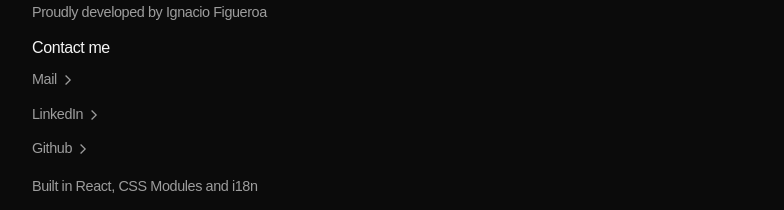
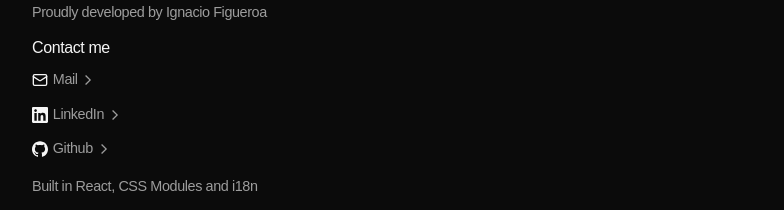
Before and after one commit to figueroaignacio/portfolio, a React (Vite) app: page / in a window 1280 px wide. Shown: the part 1401-1611 px from the top of the page, without its empty margins (240-1024 px from the left). Built offline with nearby package versions, Linux system fonts and the light colour scheme.

Commit message:
style(components): adding icons to the footer links

```diff
--- a/src/components/Footer/Footer.module.css
+++ b/src/components/Footer/Footer.module.css
@@ -25,6 +25,12 @@
   align-items: center;
   gap: 0.3rem;
 }
+.footerListItem a {
+  display: flex;
+  align-items: center;
+  justify-content: center;
+  gap: 0.3rem;
+}
 
 a + img {
   transition: transform 0.3s ease;
--- a/src/components/Footer/Footer.tsx
+++ b/src/components/Footer/Footer.tsx
@@ -3,6 +3,11 @@ import { useTranslation } from "react-i18next";
 
 // Styles
 import styles from "./Footer.module.css";
+
+// Icons
+import { Github } from "../../icons/Github";
+import { LinkedIn } from "../../icons/LinkedIn";
+import { Mail } from "../../icons/Mail";
 
 export function Footer() {
   const { t } = useTranslation();
@@ -19,24 +24,27 @@ export function Footer() {
         <ul className={styles.footerList}>
           <li className={styles.footerListItem}>
             <a href="mailto:ignaciofigueroadev@gmail.com" target="_blank">
+              <Mail />
               Mail
             </a>
-            <img src="/icons/chevron.svg" alt="" />
+            <img src="/icons/chevron.svg" alt="Arrow" />
           </li>
           <li className={styles.footerListItem}>
             <a
               href="https://www.linkedin.com/in/ignacio-figueroa-0a1ba0263/"
               target="_blank"
             >
+              <LinkedIn />
               LinkedIn
             </a>
-            <img src="/icons/chevron.svg" alt="" />
+            <img src="/icons/chevron.svg" alt="Arrow" />
           </li>
           <li className={styles.footerListItem}>
             <a href="https://github.com/figueroaignacio" target="_blank">
+              <Github />
               Github
             </a>
-            <img src="/icons/chevron.svg" alt="" />
+            <img src="/icons/chevron.svg" alt="Arrow" />
           </li>
         </ul>
       </div>
```
